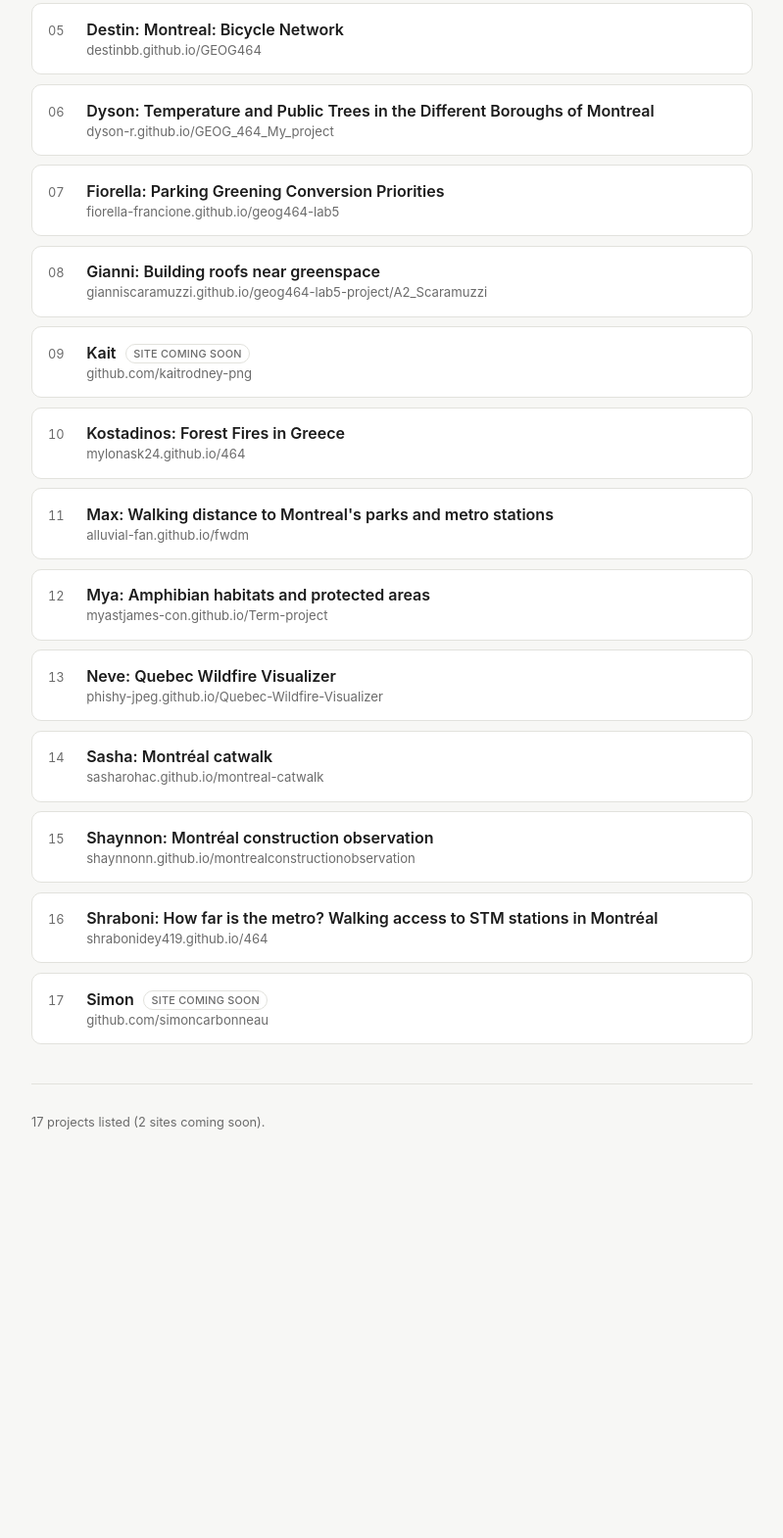
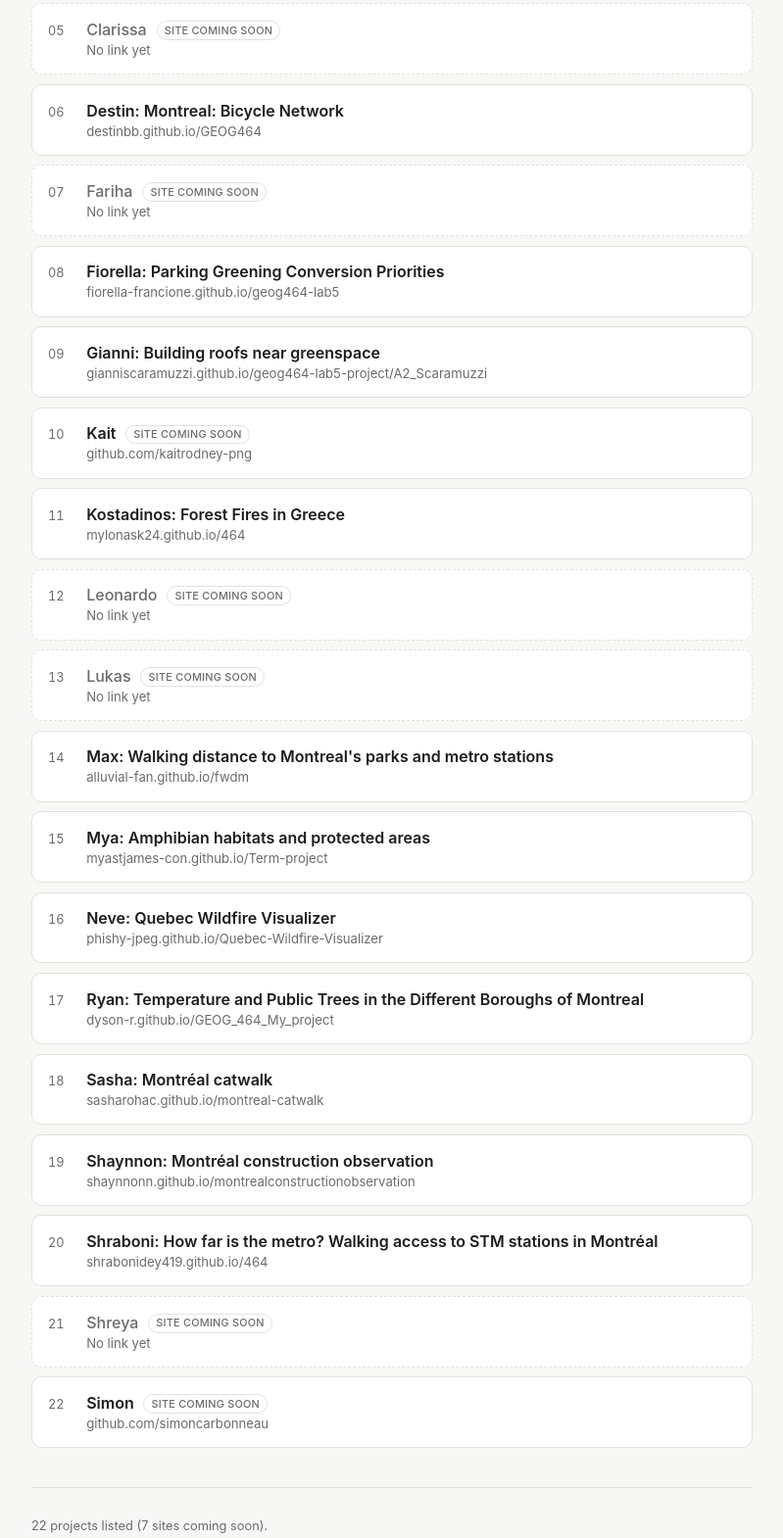
Before and after one commit to alluvial-fan/464-directory, a plain HTML site: page index.html in a window 1280 px wide. Shown: the part 482-2052 px from the top of the page at 98% size, without its empty margins (240-1039 px from the left). Before the commit the page ends 1714 px from the top, so only its background shows below. Drawn offline with Linux system fonts and the light colour scheme.

Commit message:
Add pending student project entries
Add styled non-clickable entries for students without links, renumber the project list, and update the project count to include seven upcoming sites.

```diff
--- a/index.html
+++ b/index.html
@@ -49,6 +49,17 @@
   }
   li a:hover, li a:focus-visible { border-color: var(--accent); outline: none; }
   li a:hover .title { text-decoration: underline; text-underline-offset: 2px; }
+  /* Name-only entries (no url yet): same card, but nothing to click. */
+  li.waiting {
+    display: flex;
+    align-items: baseline;
+    gap: .85rem;
+    padding: .85rem 1rem;
+    background: var(--card);
+    border: 1px dashed var(--line);
+    border-radius: 10px;
+  }
+  li.waiting .title { font-weight: 500; color: var(--muted); }
   .num { min-width: 1.6rem; font-variant-numeric: tabular-nums; font-size: .8rem; color: var(--muted); }
   .body { display: flex; flex-direction: column; min-width: 0; }
   .title { font-weight: 600; }
@@ -118,24 +129,32 @@
       </span>
     </a></li>
 
+    <li class="waiting">
+      <span class="num">05</span>
+      <span class="body">
+        <span class="title">Clarissa <span class="pending">Site coming soon</span></span>
+        <span class="handle">No link yet</span>
+      </span>
+    </li>
+
     <li><a href="https://destinbb.github.io/GEOG464/site/" target="_blank" rel="noopener">
-      <span class="num">05</span>
+      <span class="num">06</span>
       <span class="body">
         <span class="title">Destin: Montreal: Bicycle Network</span>
         <span class="handle">destinbb.github.io/GEOG464</span>
       </span>
     </a></li>
 
-    <li><a href="https://dyson-r.github.io/GEOG_464_My_project/site/" target="_blank" rel="noopener">
-      <span class="num">06</span>
+    <li class="waiting">
+      <span class="num">07</span>
       <span class="body">
-        <span class="title">Dyson: Temperature and Public Trees in the Different Boroughs of Montreal</span>
-        <span class="handle">dyson-r.github.io/GEOG_464_My_project</span>
+        <span class="title">Fariha <span class="pending">Site coming soon</span></span>
+        <span class="handle">No link yet</span>
       </span>
-    </a></li>
+    </li>
 
     <li><a href="https://fiorella-francione.github.io/geog464-lab5/site/" target="_blank" rel="noopener">
-      <span class="num">07</span>
+      <span class="num">08</span>
       <span class="body">
         <span class="title">Fiorella: Parking Greening Conversion Priorities</span>
         <span class="handle">fiorella-francione.github.io/geog464-lab5</span>
@@ -143,7 +162,7 @@
     </a></li>
 
     <li><a href="https://gianniscaramuzzi.github.io/geog464-lab5-project/A2_Scaramuzzi/site/" target="_blank" rel="noopener">
-      <span class="num">08</span>
+      <span class="num">09</span>
       <span class="body">
         <span class="title">Gianni: Building roofs near greenspace</span>
         <span class="handle">gianniscaramuzzi.github.io/geog464-lab5-project/A2_Scaramuzzi</span>
@@ -151,7 +170,7 @@
     </a></li>
 
     <li><a href="https://github.com/kaitrodney-png" target="_blank" rel="noopener">
-      <span class="num">09</span>
+      <span class="num">10</span>
       <span class="body">
         <span class="title">Kait <span class="pending">Site coming soon</span></span>
         <span class="handle">github.com/kaitrodney-png</span>
@@ -159,15 +178,31 @@
     </a></li>
 
     <li><a href="https://mylonask24.github.io/464/site/" target="_blank" rel="noopener">
-      <span class="num">10</span>
+      <span class="num">11</span>
       <span class="body">
         <span class="title">Kostadinos: Forest Fires in Greece</span>
         <span class="handle">mylonask24.github.io/464</span>
       </span>
     </a></li>
 
+    <li class="waiting">
+      <span class="num">12</span>
+      <span class="body">
+        <span class="title">Leonardo <span class="pending">Site coming soon</span></span>
+        <span class="handle">No link yet</span>
+      </span>
+    </li>
+
+    <li class="waiting">
+      <span class="num">13</span>
+      <span class="body">
+        <span class="title">Lukas <span class="pending">Site coming soon</span></span>
+        <span class="handle">No link yet</span>
+      </span>
+    </li>
+
     <li><a href="https://alluvial-fan.github.io/fwdm/site/" target="_blank" rel="noopener">
-      <span class="num">11</span>
+      <span class="num">14</span>
       <span class="body">
         <span class="title">Max: Walking distance to Montreal's parks and metro stations</span>
         <span class="handle">alluvial-fan.github.io/fwdm</span>
@@ -175,7 +210,7 @@
     </a></li>
 
     <li><a href="https://myastjames-con.github.io/Term-project/site/" target="_blank" rel="noopener">
-      <span class="num">12</span>
+      <span class="num">15</span>
       <span class="body">
         <span class="title">Mya: Amphibian habitats and protected areas</span>
         <span class="handle">myastjames-con.github.io/Term-project</span>
@@ -183,15 +218,23 @@
     </a></li>
 
     <li><a href="https://phishy-jpeg.github.io/Quebec-Wildfire-Visualizer/" target="_blank" rel="noopener">
-      <span class="num">13</span>
+      <span class="num">16</span>
       <span class="body">
         <span class="title">Neve: Quebec Wildfire Visualizer</span>
         <span class="handle">phishy-jpeg.github.io/Quebec-Wildfire-Visualizer</span>
       </span>
     </a></li>
 
+    <li><a href="https://dyson-r.github.io/GEOG_464_My_project/site/" target="_blank" rel="noopener">
+      <span class="num">17</span>
+      <span class="body">
+        <span class="title">Ryan: Temperature and Public Trees in the Different Boroughs of Montreal</span>
+        <span class="handle">dyson-r.github.io/GEOG_464_My_project</span>
+      </span>
+    </a></li>
+
     <li><a href="https://sasharohac.github.io/montreal-catwalk/site/" target="_blank" rel="noopener">
-      <span class="num">14</span>
+      <span class="num">18</span>
       <span class="body">
         <span class="title">Sasha: Montréal catwalk</span>
         <span class="handle">sasharohac.github.io/montreal-catwalk</span>
@@ -199,7 +242,7 @@
     </a></li>
 
     <li><a href="https://shaynnonn.github.io/montrealconstructionobservation/" target="_blank" rel="noopener">
-      <span class="num">15</span>
+      <span class="num">19</span>
       <span class="body">
         <span class="title">Shaynnon: Montréal construction observation</span>
         <span class="handle">shaynnonn.github.io/montrealconstructionobservation</span>
@@ -207,15 +250,23 @@
     </a></li>
 
     <li><a href="https://shrabonidey419.github.io/464/site/" target="_blank" rel="noopener">
-      <span class="num">16</span>
+      <span class="num">20</span>
       <span class="body">
         <span class="title">Shraboni: How far is the metro? Walking access to STM stations in Montréal</span>
         <span class="handle">shrabonidey419.github.io/464</span>
       </span>
     </a></li>
 
+    <li class="waiting">
+      <span class="num">21</span>
+      <span class="body">
+        <span class="title">Shreya <span class="pending">Site coming soon</span></span>
+        <span class="handle">No link yet</span>
+      </span>
+    </li>
+
     <li><a href="https://github.com/simoncarbonneau" target="_blank" rel="noopener">
-      <span class="num">17</span>
+      <span class="num">22</span>
       <span class="body">
         <span class="title">Simon <span class="pending">Site coming soon</span></span>
         <span class="handle">github.com/simoncarbonneau</span>
@@ -225,7 +276,7 @@
   </ol>
 
   <footer>
-    <p><!-- count:start -->17 projects listed (2 sites coming soon).<!-- count:end --></p>
+    <p><!-- count:start -->22 projects listed (7 sites coming soon).<!-- count:end --></p>
   </footer>
 </main>
 </body>
```
